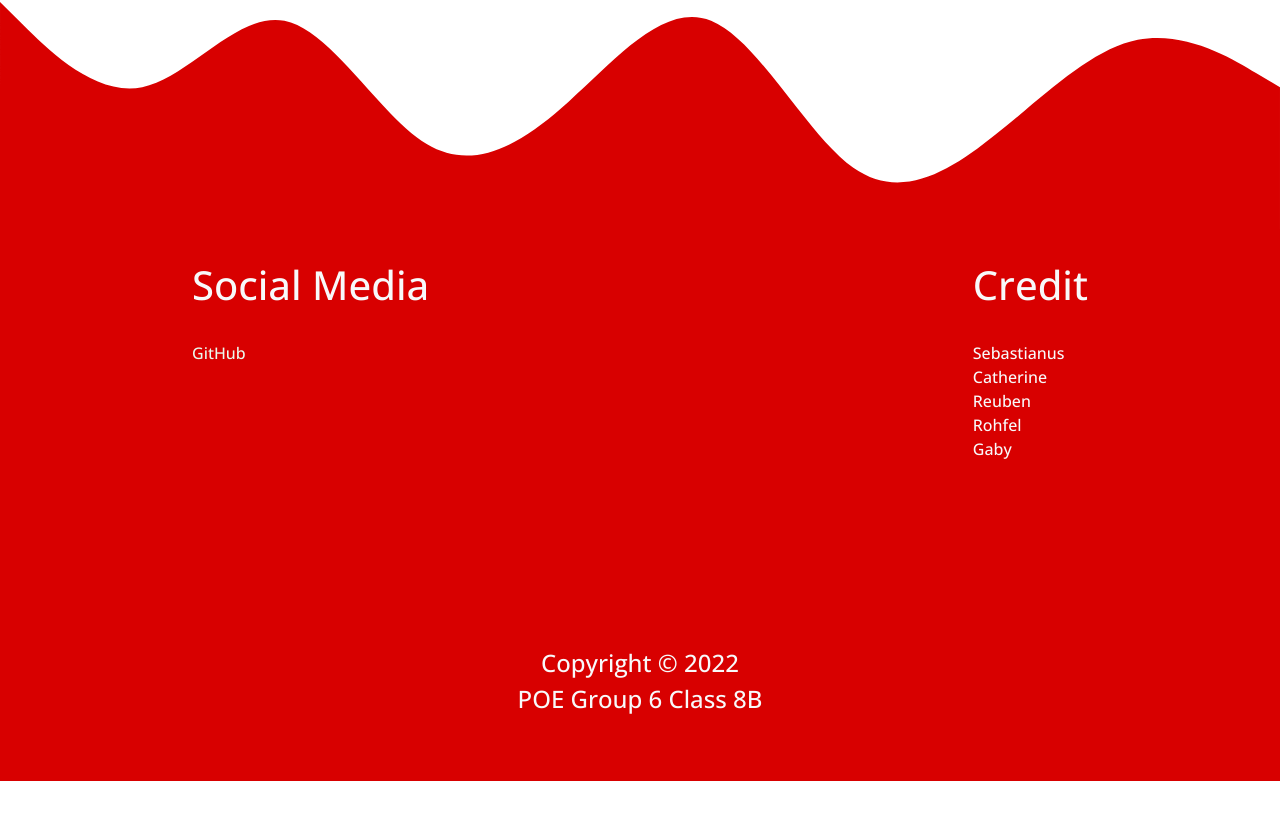
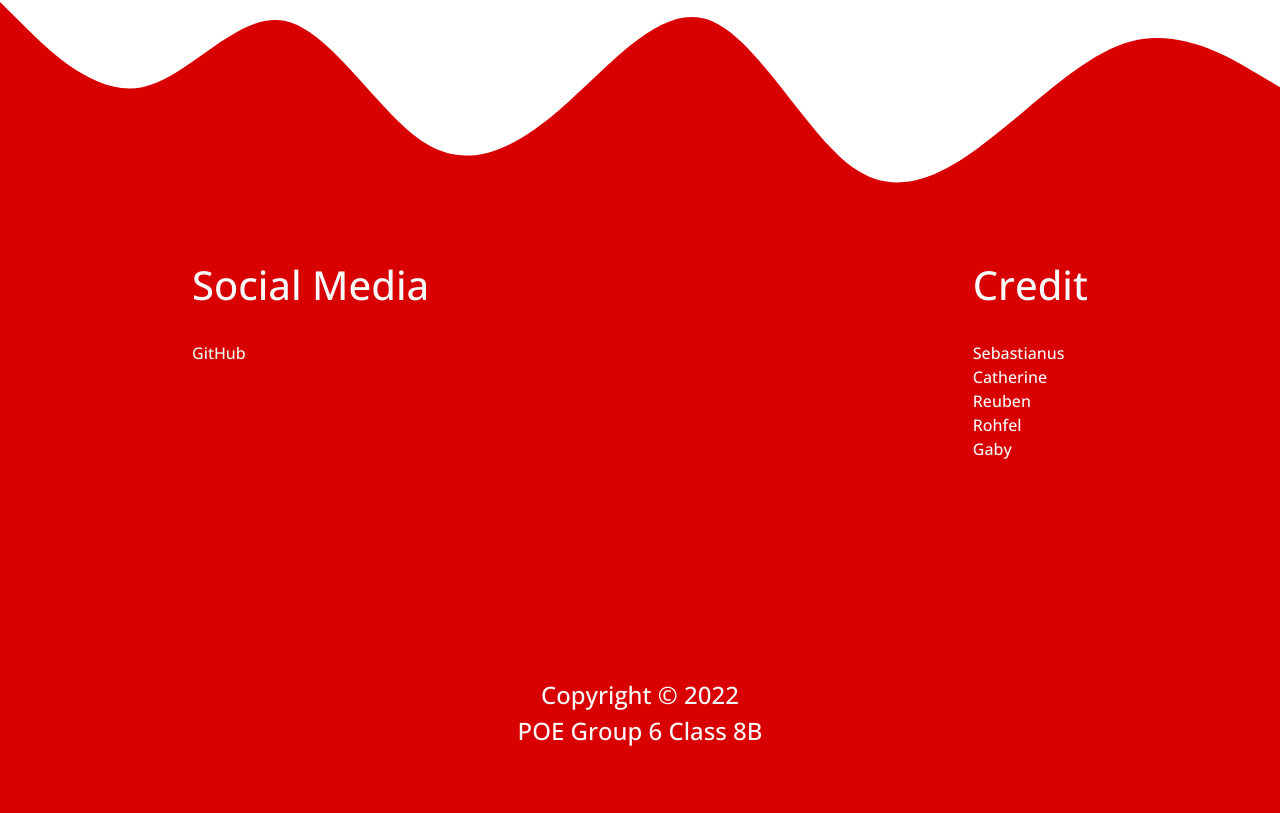
Before and after one commit to Reubenthekiwi/The-Voices-of-Unity, a plain HTML site: page public/index.html in a window 1280 px wide. Shown: the part 1162-1975 px from the top of the page. Before the commit the page ends 1943 px from the top, so only its background shows below. Drawn offline with nearby package versions, Linux system fonts and the light colour scheme; no server answers.

Commit message:
Fixed the footer. :D

```diff
--- a/public/index.html
+++ b/public/index.html
@@ -149,11 +149,8 @@
                 </ul>
             </div>
         </section>
-    </div>
 
-    <!-- Copyright. -->
-    <div class="footer-container">
-        <div class="footer-content">
+        <div class="footer-content" style="padding-top: 2rem;">
             <p class="lead text-light text-center" style="margin: 4rem; margin-top: 6rem; background-color: 6f42c1;">
                 Copyright © 2022<br>POE Group 6 Class 8B
             </p>
```
